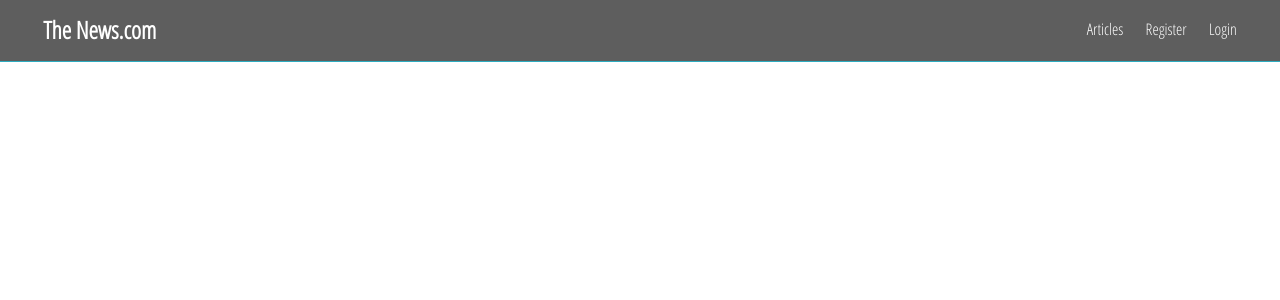
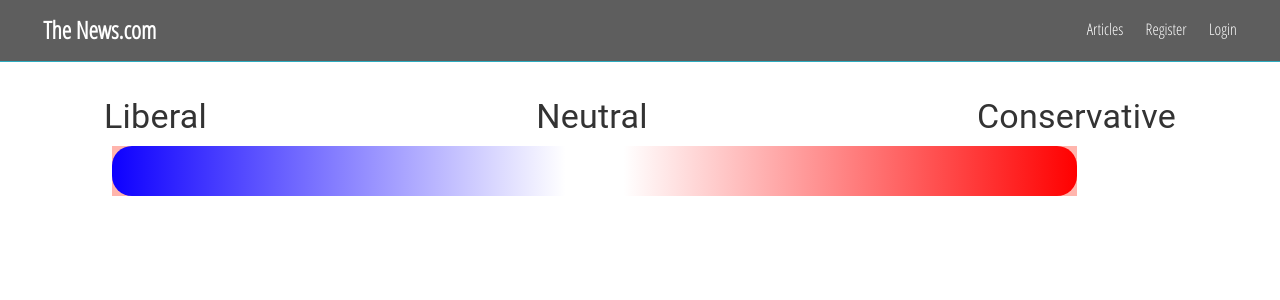
Before and after one commit to jacob-abraham/Sunhacks2019, a React (Create React App) app in the folder front-end/: page /profile in a window 1280 px wide. Shown: the top 300 px of the page. Built offline with nearby package versions, Linux system fonts and the light colour scheme.

Commit message:
Added profile

```diff
--- a/front-end/src/App.js
+++ b/front-end/src/App.js
@@ -4,6 +4,7 @@ import NavBar from "./components/layout/NavBar";
 import Register from "./components/auth/Register";
 import Login from "./components/auth/Login";
 import Home from "./components/home/Home";
+import Profile from "./components/profile/Profile";
 import { BrowserRouter as Router, Route, Switch } from "react-router-dom";
 import "./App.css";
 
@@ -18,6 +19,7 @@ function App() {
             <Route exact path="/register" component={Register} />
             <Route exact path="/login" component={Login} />
             <Route exact path="/home" component={Home} />
+            <Route exact path="/profile" component={Profile} />
           </Switch>
         </section>
       </Fragment>
--- /dev/null
+++ b/front-end/src/components/profile/BiasMeter.js
@@ -0,0 +1,56 @@
+import React from "react";
+import { lighten, makeStyles, withStyles } from "@material-ui/core/styles";
+import Typography from "@material-ui/core/Typography";
+import LinearProgress from "@material-ui/core/LinearProgress";
+
+const BorderLinearProgress = withStyles({
+  root: {
+    height: 50,
+    backgroundColor: lighten("#ff6c5c", 0.5),
+    width: "90%"
+  },
+  bar: {
+    borderRadius: 20,
+    background:
+      "linear-gradient(90deg, rgba(14,0,255,1) 0%, rgba(255,255,255,1) 47%, rgba(255,255,255,1) 50%, rgba(255,255,255,1) 53%, rgba(255,0,0,1) 100%)"
+  }
+})(LinearProgress);
+
+const useStyles = makeStyles(theme => ({
+  root: {
+    flexGrow: 1
+  },
+  margin: {
+    margin: theme.spacing(1)
+  }
+}));
+
+export default function BiasMeter() {
+  const classes = useStyles();
+
+  return (
+    <div>
+      <div
+        style={{
+          display: "flex",
+          width: "100%",
+          justifyContent: "space-between",
+          textAlign: "center"
+        }}
+      >
+        <Typography variant="h4">Liberal</Typography>
+        <Typography variant="h4">&#9;Neutral</Typography>
+        <Typography variant="h4">Conservative</Typography>
+      </div>
+
+      <div className={classes.root}>
+        <BorderLinearProgress
+          className={classes.margin}
+          variant="determinate"
+          color="primary"
+          value={100}
+        />
+      </div>
+    </div>
+  );
+}
--- /dev/null
+++ b/front-end/src/components/profile/Profile.js
@@ -0,0 +1,15 @@
+import React from "react";
+import BiasMeter from "./BiasMeter";
+import "../../App.css";
+
+function Profile() {
+  return (
+    <React.Fragment>
+      <section className="container">
+        <BiasMeter />
+      </section>
+    </React.Fragment>
+  );
+}
+
+export default Profile;
```
